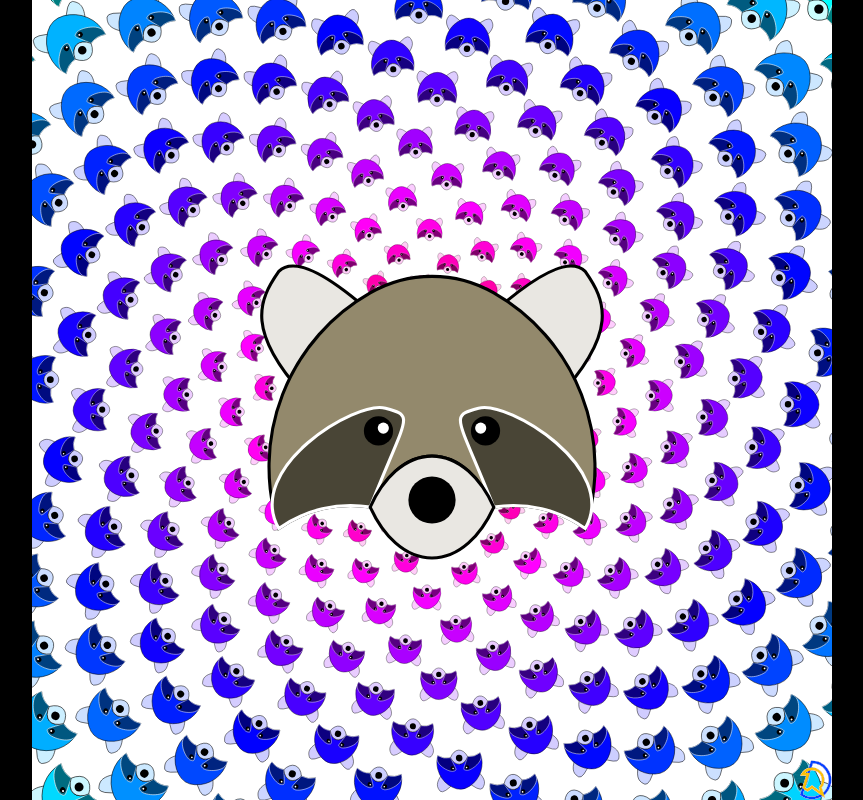
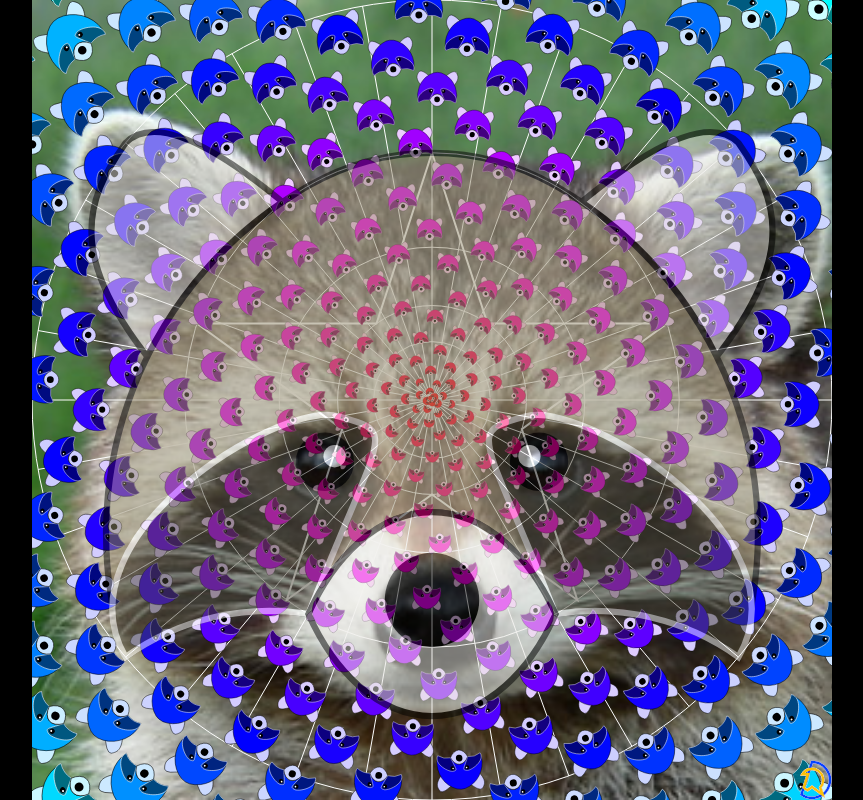
Before and after one commit to dopplerreflect/starts-with-a, a SvelteKit app: page /raccoon in a window 1280 px wide. Shown: the whole page, without its empty margins (208-1071 px from the left). Built offline with nearby package versions, Linux system fonts and the light colour scheme.

Commit message:
raccoon: add guide back in

```diff
--- a/src/routes/raccoon/+page.svelte
+++ b/src/routes/raccoon/+page.svelte
@@ -1,11 +1,15 @@
 <script lang="ts">
-	import { Phi, phi, radialPoint } from '$lib/geometry';
+	import { Phi, phi, radialPoint, radialPointString, starPath } from '$lib/geometry';
 	import { useSaveFile } from '$lib/save-svg';
 	import { useZoomableViewbox } from '$lib/use-zoomable-viewbox';
 	import { onMount } from 'svelte';
 	import RaccoonFace from './raccoonFace.svelte';
 	const size = 8092;
 	const count = 360;
+	const guide = {
+		angles: [...Array(36).keys()].map((k) => 10 * k),
+		radii: [...Array(5).keys()].map((k) => Number(((size / 2) * phi ** k).toFixed(2)))
+	};
 	const angles = [...Array(count).keys()].map((k) => k * (360 * phi));
 	const hues = { start: 0, end: 180 };
 	function hue(i: number) {
@@ -29,10 +33,20 @@
 	xmlns="http://www.w3.org/2000/svg"
 	viewBox={`${-size / 2} ${-size / 2} ${size} ${size}`}
 >
-	<path
+	<!-- <path
 		d={`M${-size / 2},${-size / 2}H${size / 2}V${size / 2}H${-size / 2}Z`}
 		fill="hsl(0, 0%, 100%)"
-	/>
+	/> -->
+	<image href="/raccoon.jpg" x={-size / 2} y={-size / 2} width={size} height={size} />
+	<g id="guide">
+		{#each guide.angles as a}
+			<path d={`M0 0L${radialPointString(a, guide.radii[0])}`} stroke="white" stroke-width="10" />
+		{/each}
+		{#each guide.radii as r}
+			<circle {r} stroke="white" stroke-width="10" fill="none" />
+		{/each}
+		<path d={starPath(guide.radii[1])} stroke="white" stroke-width="20" fill="none" />
+	</g>
 	{#each angles as a, i}
 		<RaccoonFace
 			size={i < 15 ? size / 80.92 : size / 80.92 + i * (size / Phi ** 17.3)}
@@ -41,8 +55,8 @@
 			hue={hue(i)}
 		/>
 	{/each}
-	<g style="opacity: 1">
-		<RaccoonFace size={size / 2} rotate={0} center={{ x: 0, y: 0 }} hue={45} saturation={15} />
+	<g style="opacity: 0.5">
+		<RaccoonFace {size} rotate={0} center={{ x: 0, y: 0 }} hue={45} saturation={15} />
 	</g>
 	<image href="/DR-Logo.svg" width={size / 20} x={size / 2 - size / 20} y={size / 2 - size / 20} />
 </svg>
```
